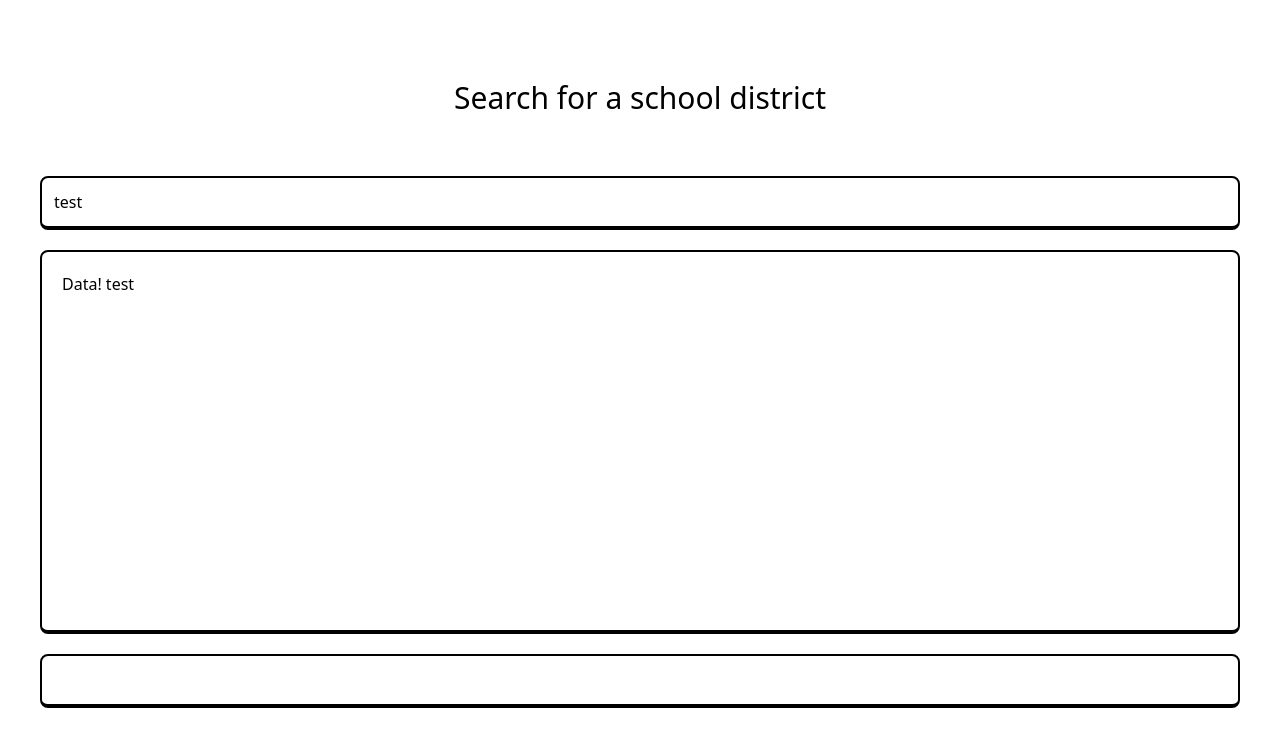
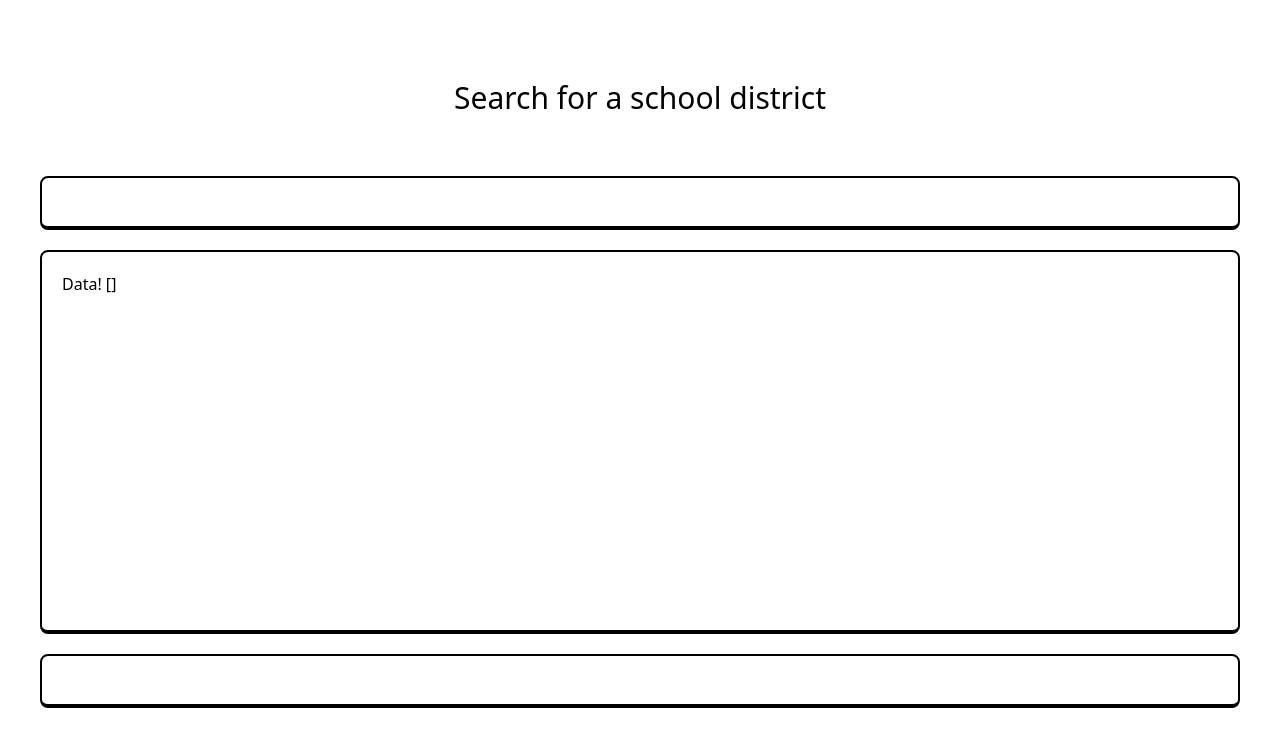
Before and after one commit to gleasonw/district-dash, a Nuxt app: page / in a window 1280 px wide. Shown: the top 746 px of the page. Built offline with nearby package versions, Linux system fonts and the light colour scheme.

Commit message:
data fetching

```diff
--- a/app.vue
+++ b/app.vue
@@ -1,8 +1,14 @@
-<script setup>
+<script setup lang="ts">
 import { ref, onMounted, watch } from "vue";
+const selected_district = ref(0);
+const districtInput = ref("");
+const districts = ref([]);
 
-const selected_district = ref(0);
-const districtInput = ref("test");
+watch(districtInput, async () => {
+  const { data: districts } = await useFetch(
+    `https://nces.ed.gov/opengis/rest/services/K12_School_Locations/EDGE_GEOCODE_PUBLICLEA_1516/MapServer/0/query?where=UPPER(NAME)+LIKE+UPPER(%27%25${districtInput.value}%25%27)&orderByFields=NAME&resultRecordCount=20&f=json&outfields=*&outSR=4326`
+  );
+});
 </script>
 
 <template>
@@ -15,6 +21,7 @@ const districtInput = ref("test");
     <div class="h-96 border-black border-2 border-b-4 p-5 rounded-lg">
       Data!
       {{ districtInput }}
+      {{ districts }}
     </div>
     <input class="border-black border-2 border-b-4 p-3 rounded-lg" />
   </div>
```
Also changed, not shown: models.ts (added, +34 -0 lines).
